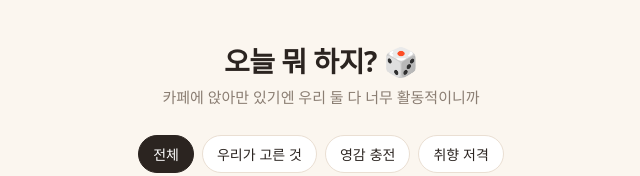
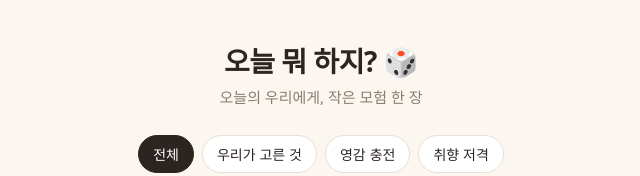
Before and after one commit to pinkman-droid/date-picker, a plain HTML site: page index.html in a window 1280 px wide. Shown: the top 176 px of the page, without its empty margins (319-959 px from the left). Drawn offline with Linux system fonts and the light colour scheme.

Commit message:
부제 문구 수정
Co-Authored-By: Claude Opus 5.5 <noreply@anthropic.com>
Claude-Session: https://claude.ai/code/session_01FKndA92wPHN9iyC3yngeXa

```diff
--- a/index.html
+++ b/index.html
@@ -102,7 +102,7 @@
 <main>
   <header>
     <h1>오늘 뭐 하지? 🎲</h1>
-    <p>카페에 앉아만 있기엔 우리 둘 다 너무 활동적이니까</p>
+    <p>오늘의 우리에게, 작은 모험 한 장</p>
   </header>
 
   <div class="filters" id="filters"></div>
```
